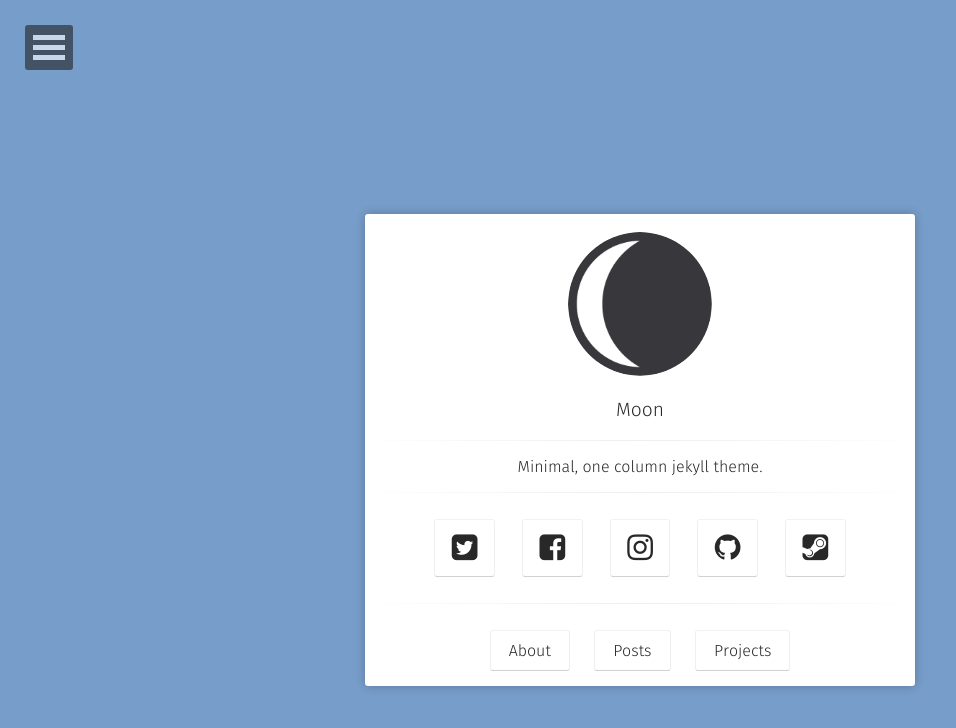
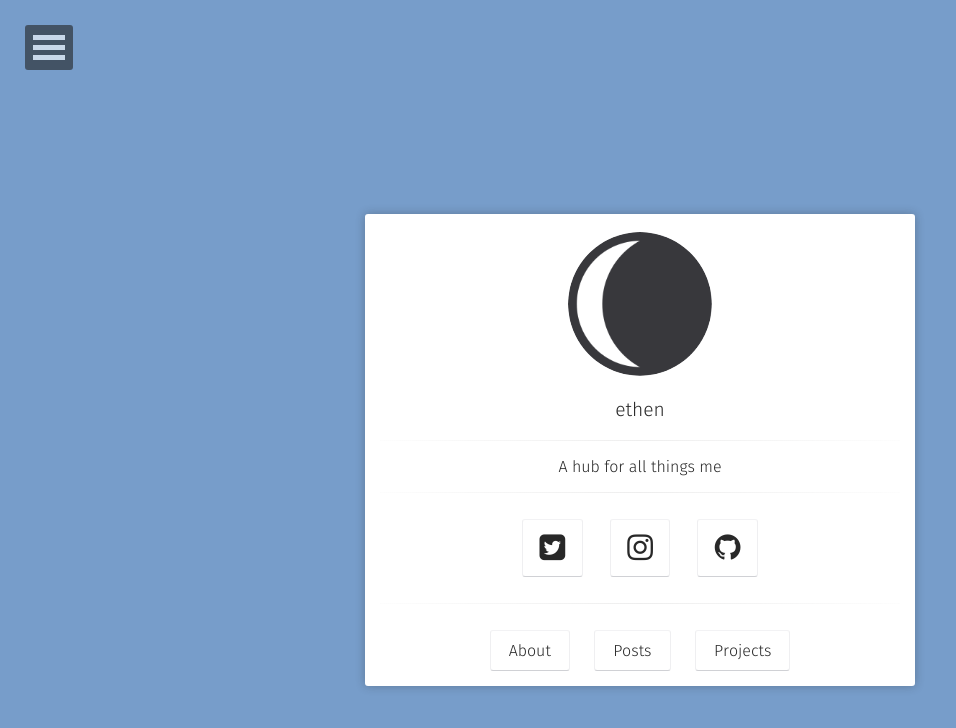
Before and after one commit to EthenStrine/site, a Jekyll site: the page built from index.html, in a window 1280 px wide. Shown: the top 728 px of the page, without its empty margins (0-956 px from the left). Built offline with Jekyll 4.4.1, drawn with Linux system fonts in a browser that asks for light colours; some web fonts are replaced.

Commit message:
Update _config.yml

```diff
--- a/_config.yml
+++ b/_config.yml
@@ -1,12 +1,12 @@
 # Site
-title:              Moon
-bio:                'Minimal, one column jekyll theme.'
-description:        "Moon is a minimal, one column jekyll theme for your blog."
+title:              ethen
+bio:                'A hub for all things me'
+description:        "A great landing page."
 reading_time:       true
 words_per_minute:   200
 logo:               'assets/img/logo.png'
 background:         'assets/img/bkg.jpg'
-tiled_bg:           false   # Set this true if you want to tile your background image, otherwise it will be covered
+tiled_bg:           true   # Set this true if you want to tile your background image, otherwise it will be covered
 locale:             en_US
 url:                https://dwarf.pro/site
 
@@ -39,18 +39,18 @@ disqus_shortname:   taylantatli
 #bing-verify:
 #email:
 twitter:            lonelydwarf
-facebook:           username
-github-url:         username
+#facebook:           username
+github-url:         lonelydwarffiles
 #stackoverflow:     123456/username   from a "http://stackoverflow.com/users/123456/username" link
 #linkedin:          username
 #xing:              username
-instagram:          username
+instagram:          ethenisalighter
 #lastfm:            username
 #tumblr:            username
 #medium:            '@username'
 #pinterest:         username
 #foursquare:        username
-steam:              username
+#steam:              username
 #dribbble:          username
 #youtube:           username
 #youtube-channel:   channel
```
